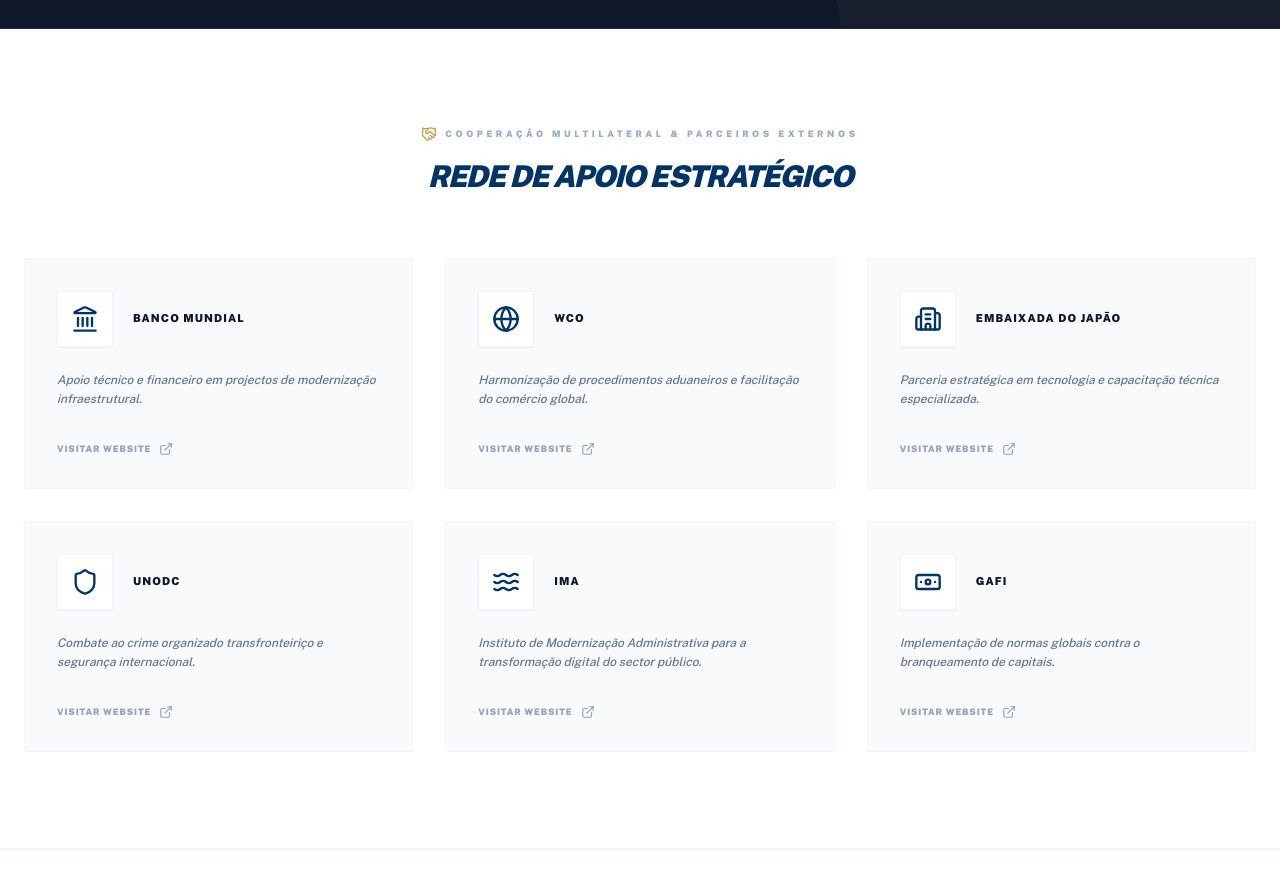
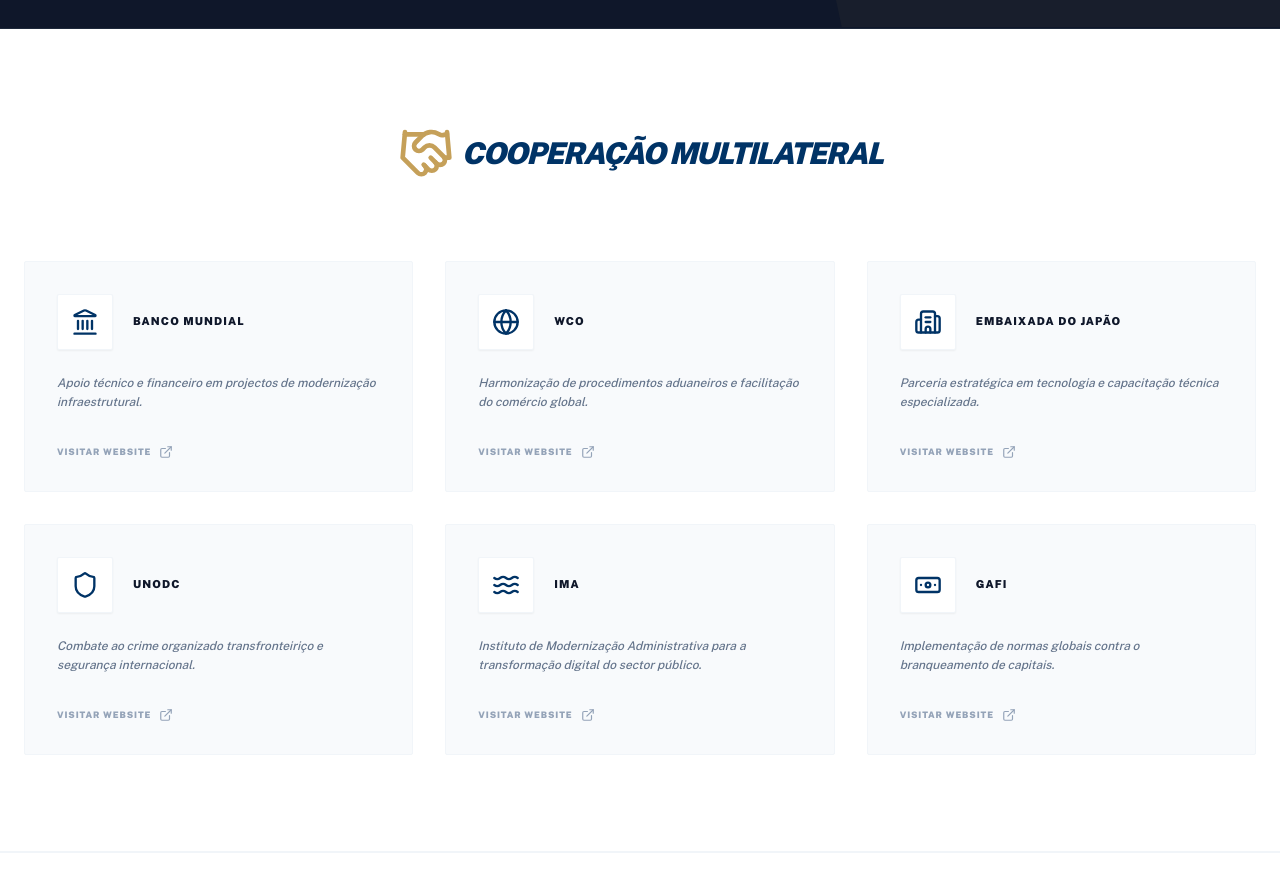
Before and after one commit to G-Free/Portal-Corporativo-CGCF, a React (Vite) app: page /#/ in a window 1280 px wide. Shown: the part 2180-3071 px from the top of the page. Built offline with nearby package versions, Linux system fonts and the light colour scheme; no server answers.

Commit message:
Update Home.tsx

```diff
--- a/pages/Home.tsx
+++ b/pages/Home.tsx
@@ -225,12 +225,11 @@
         <div className="max-w-7xl mx-auto px-6">
           <div className="text-center mb-16">
             <div className="inline-flex items-center gap-2 mb-4 text-[#003366]/40 uppercase text-[9px] font-black tracking-[0.4em]">
-              <Handshake className="w-4 h-4 text-[#C5A059]" />
-              Cooperação Multilateral & Parceiros Externos
+              <Handshake className="w-14 h-14 text-[#C5A059]" />
+            <h2 className="text-[#003366] text-3xl font-black uppercase italic tracking-tighter">
+              Cooperação Multilateral
+            </h2>
             </div>
-            <h2 className="text-[#003366] text-3xl font-black uppercase italic tracking-tighter">
-              Rede de Apoio Estratégico
-            </h2>
           </div>
 
           <div className="grid grid-cols-1 md:grid-cols-2 lg:grid-cols-3 gap-8">
```
